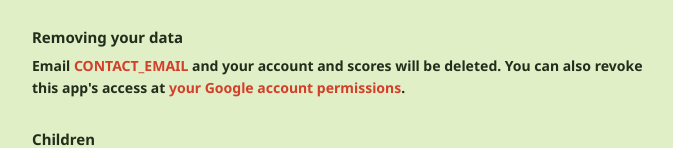
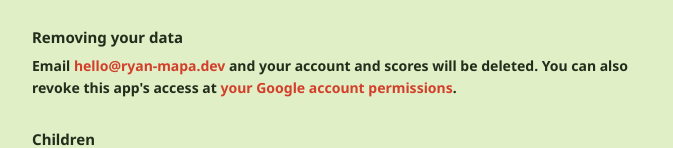
Before and after one commit to ryan-mapa/twenty48, a website: page public/privacy.html in a window 1280 px wide. Shown: the part 1178-1326 px from the top of the page, without its empty margins (302-975 px from the left). Drawn offline with Linux system fonts and the light colour scheme.

Commit message:
Use hello@ryan-mapa.dev as the published contact address
An alias on the project's own domain rather than a personal address, so
the address on a public policy page can be rotated or dropped if it
attracts spam. Needs a Cloudflare Email Routing rule forwarding it.

```diff
--- a/public/privacy.html
+++ b/public/privacy.html
@@ -84,7 +84,7 @@
 
         <h3>Removing your data</h3>
         <p>
-            Email <a href="mailto:CONTACT_EMAIL">CONTACT_EMAIL</a> and your
+            Email <a href="mailto:hello@ryan-mapa.dev">hello@ryan-mapa.dev</a> and your
             account and scores will be deleted. You can also revoke this app's
             access at
             <a href="https://myaccount.google.com/permissions" target="_blank" rel="noopener">your Google account permissions</a>.
```
Also changed, not shown: public/terms.html (+1 -1 lines).
